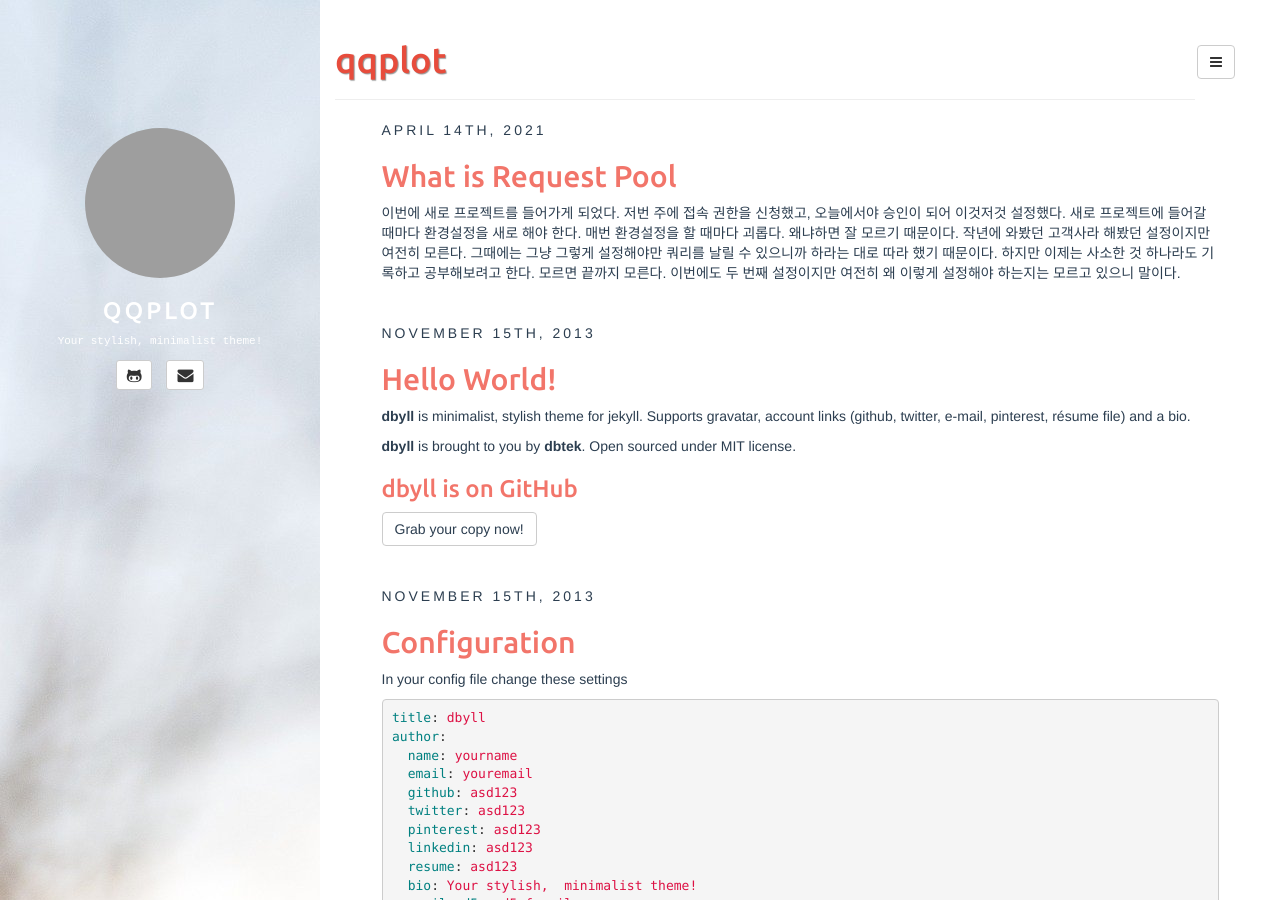
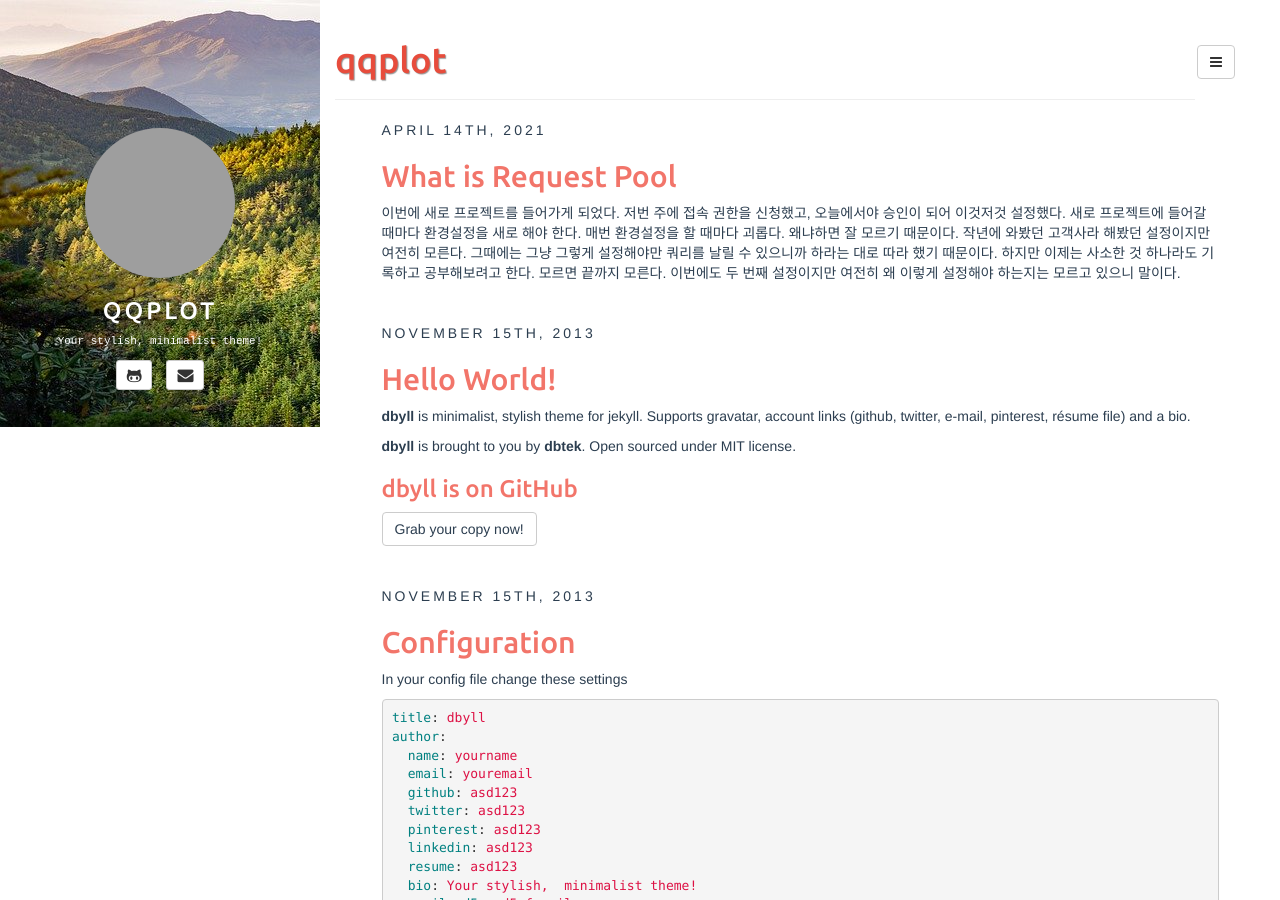
Before and after one commit to qqplot/qqplot.github.io, a Jekyll site: the page built from index.html, in a window 1280 px wide and 900 px high. Built offline with Jekyll 4.4.1, drawn with Linux system fonts in a browser that asks for light colours; the list of posts is cut into pages by our own code; grey boxes are pictures that could not be loaded.

Commit message:
sidebar image added

```diff
--- a/_config.yml
+++ b/_config.yml
@@ -32,7 +32,7 @@ categories_path: categories.html
 tags_path: tags.html
 
 # set it as url of an image
-sidebar_background_image: https://github.com/qqplot/qqplot.github.io/blob/main/assets/images/ornament-3484327_1920.jpg?raw=false
+sidebar_background_image: https://github.com/qqplot/qqplot.github.io/blob/main/assets/images/mountain-6827881_640.jpg?raw=true
 
 BASE_PATH:
 
```
Also changed, not shown: assets/images/mountain-6827881_1280.jpg (added).
